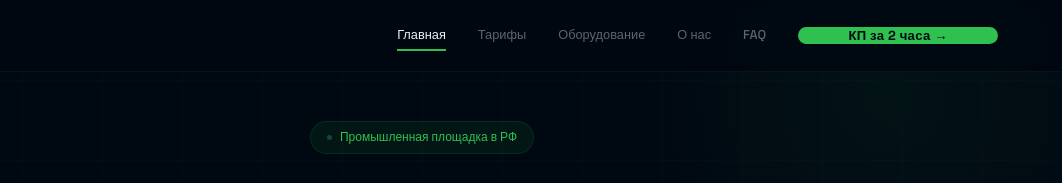
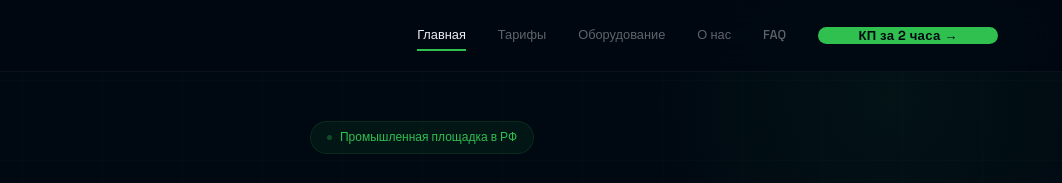
Before and after one commit to nesterov0109-spy/novy-hosting, a website: page index.html in a window 1280 px wide. Shown: the top 183 px of the page, 218-1280 px from the left. Drawn offline with Linux system fonts and the light colour scheme.

Commit message:
v7.11: кнопка — padding 36/32px, min-width 180px

```diff
--- a/css/style.css
+++ b/css/style.css
@@ -75,7 +75,7 @@
 .nav a::after{content:'';position:absolute;bottom:-3px;left:0;width:0;height:1.5px;background:var(--green);transition:width .4s cubic-bezier(.16,1,.3,1)}
 .nav a:hover,.nav a.active{color:var(--text-primary)}
 .nav a:hover::after,.nav a.active::after{width:100%}
-.nav-cta{display:inline-flex;align-items:center;gap:8px;padding:12px 42px 12px 46px;min-width:200px;justify-content:center;background:var(--green);border:none;border-radius:100px;color:var(--bg-deep)!important;font-weight:700!important;font-size:.82rem!important;letter-spacing:.3px;transition:all .3s ease!important;line-height:1;white-space:nowrap;margin-left:auto}
+.nav-cta{display:inline-flex;align-items:center;gap:8px;padding:10px 32px 10px 36px;min-width:180px;justify-content:center;background:var(--green);border:none;border-radius:100px;color:var(--bg-deep)!important;font-weight:700!important;font-size:.82rem!important;letter-spacing:.3px;transition:all .3s ease!important;line-height:1;white-space:nowrap;margin-left:auto}
 .nav-cta:hover{background:var(--green-light)!important;color:var(--bg-deep)!important;transform:translateY(-2px);box-shadow:0 6px 24px var(--green-intense)!important}
 .menu-toggle{display:none;flex-direction:column;gap:5px;cursor:pointer;background:none;border:none;padding:8px}
 .menu-toggle span{width:22px;height:1.5px;background:var(--text-primary);border-radius:1px;transition:all .3s}
```
